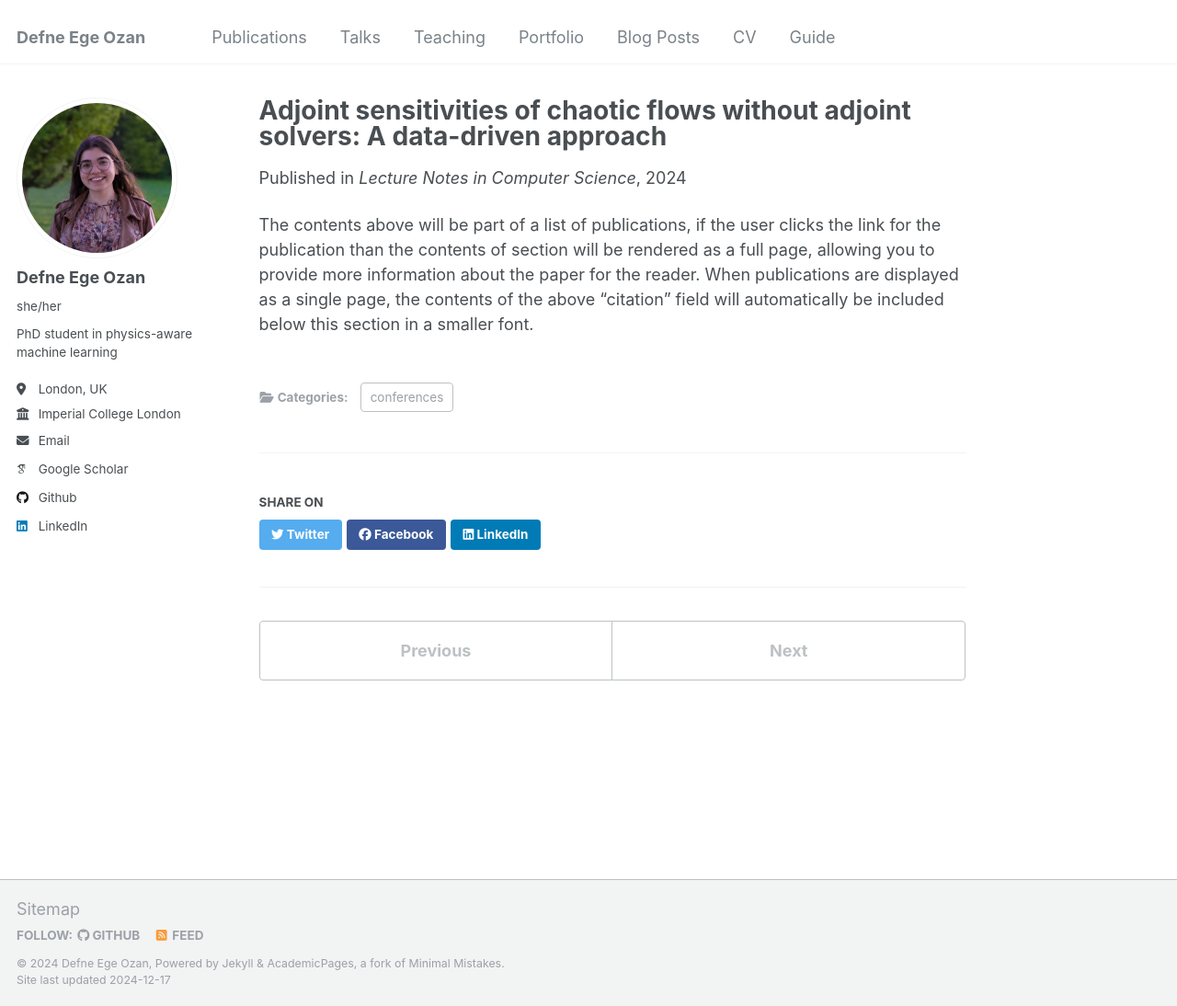
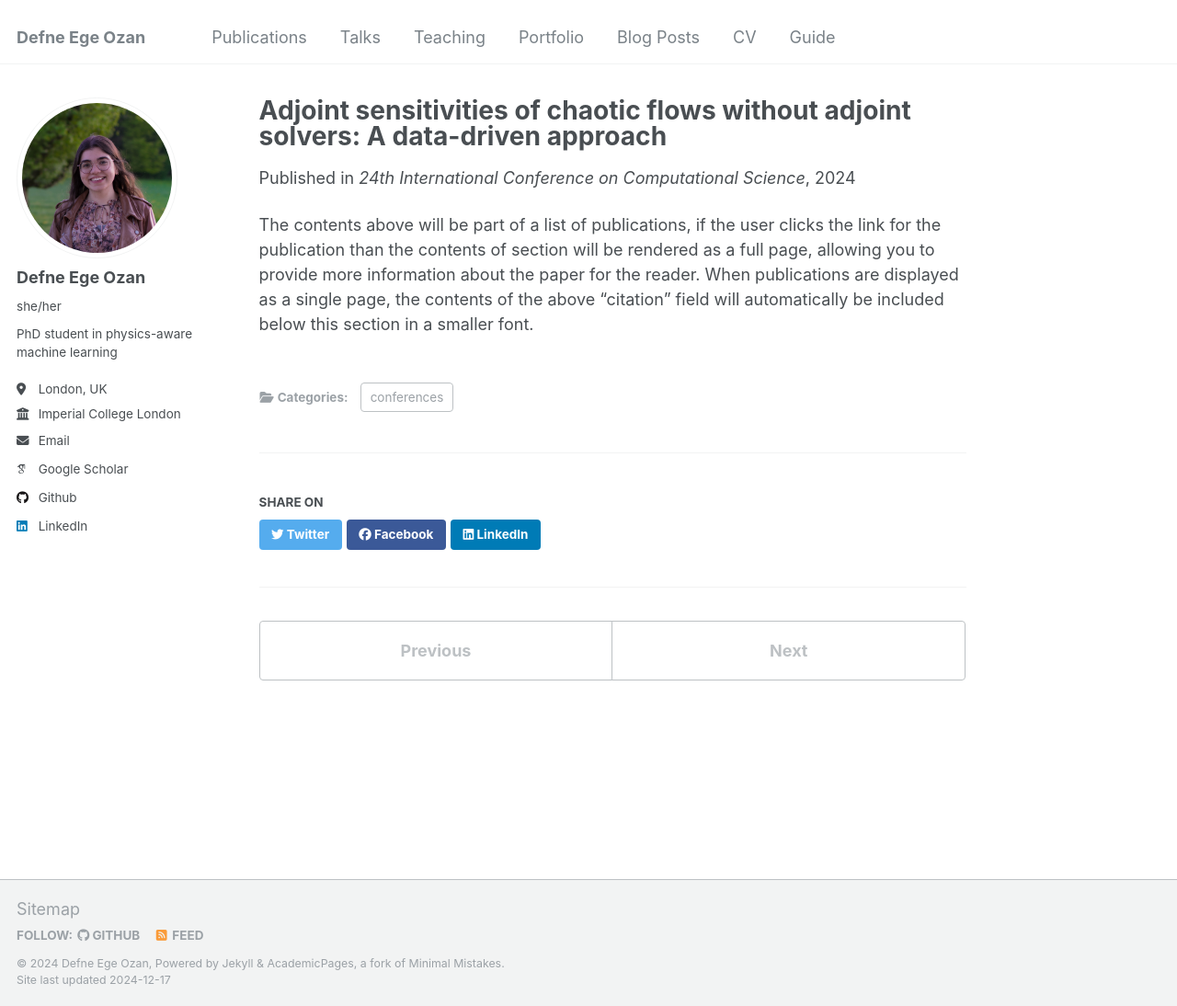
Before and after one commit to defneozan/defneozan.github.io, a Jekyll site: the page built from _publications/2024-iccs.md, in a window 1280 px wide and 1094 px high. Shown: the whole window at 92% size. Built offline with Jekyll 4.4.1, drawn with Linux system fonts in a browser that asks for light colours; some web fonts are replaced.

```diff
--- a/_publications/2024-iccs.md
+++ b/_publications/2024-iccs.md
@@ -5,7 +5,7 @@
 permalink: /publication/2024-iccs
 excerpt: 'We demonstrate the application of our data-driven framework for the computation of gradients of long-time averages of chaotic flows. We learn the parameterised dynamics of the Lorenz 63 system and find the climate sensitivities.'
 date: 2024-10-25
-venue: 'Lecture Notes in Computer Science'
+venue: '24th International Conference on Computational Science'
 # slidesurl: 'http://academicpages.github.io/files/slides1.pdf'
 paperurl: 'https://arxiv.org/pdf/2404.11738'
 # citation: ''
```
Also changed, not shown: _publications/2023-phys-rev-fluids.md (+1 -1 lines).
